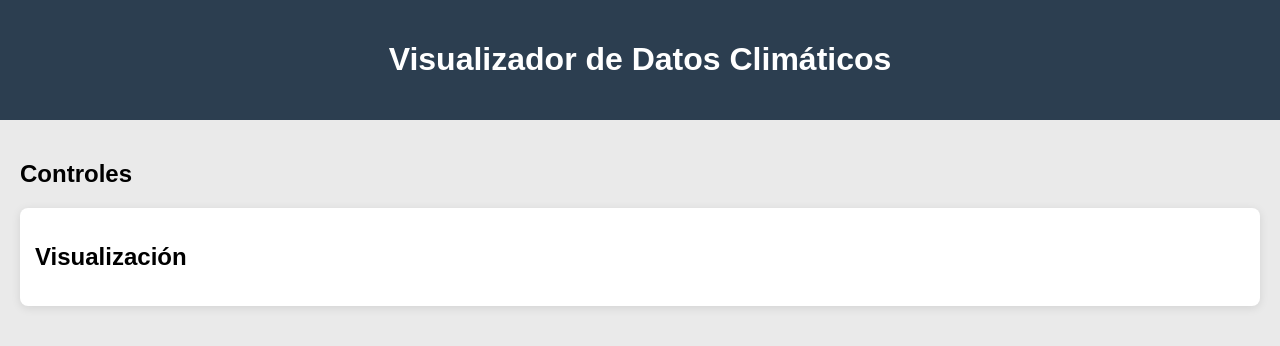
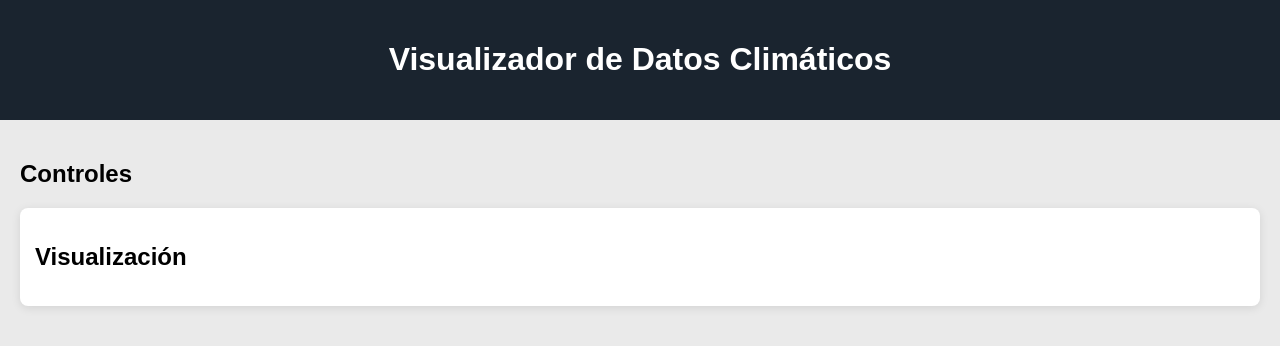
Before and after one commit to ateistsheep1997/visualizador-datos-clima, a website: page index.html in a window 1280 px wide. Drawn offline with Linux system fonts and the light colour scheme.

Commit message:
Updated header hover background color for better accessibility

```diff
--- a/styles.css
+++ b/styles.css
@@ -14,7 +14,7 @@ header {
 }
 
 header:hover {
-    background: #2c3e50;
+    background: #1a242f; /* Updated for better contrast */
 }
 
 main {
```
